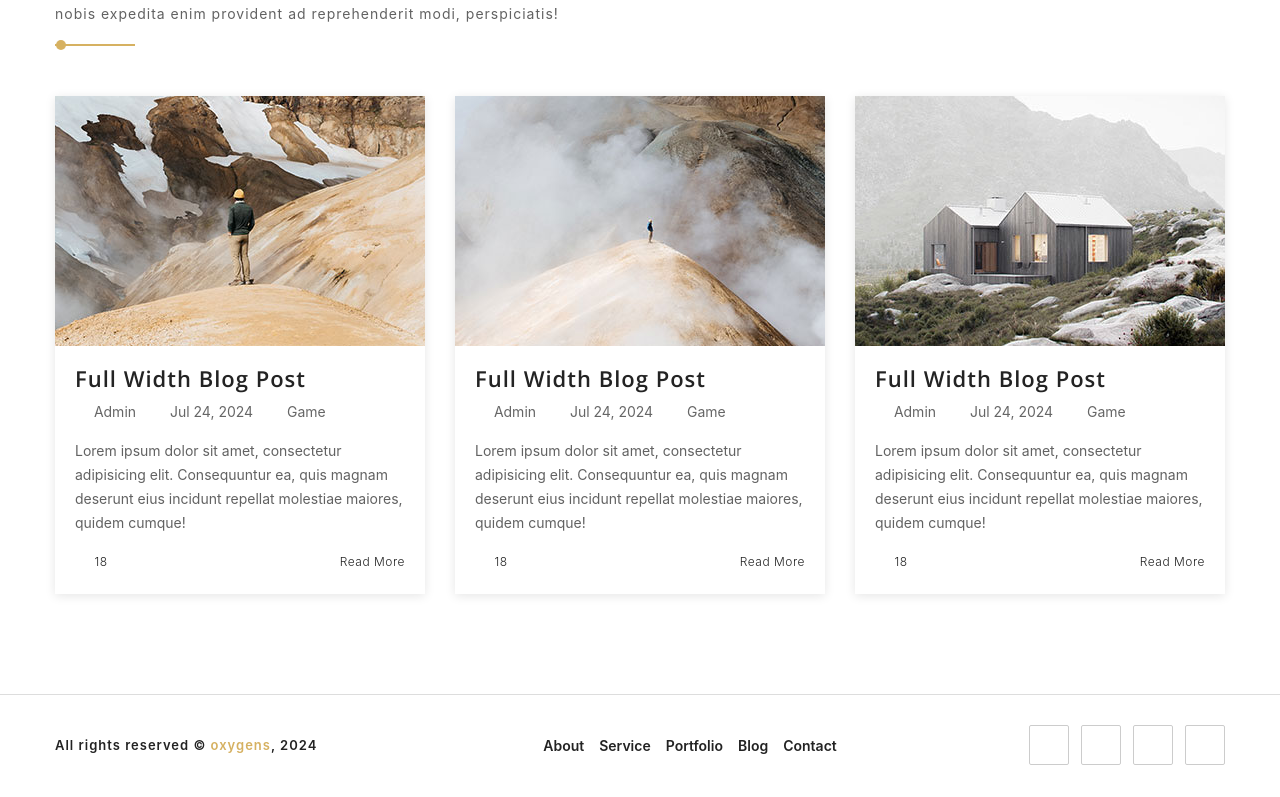
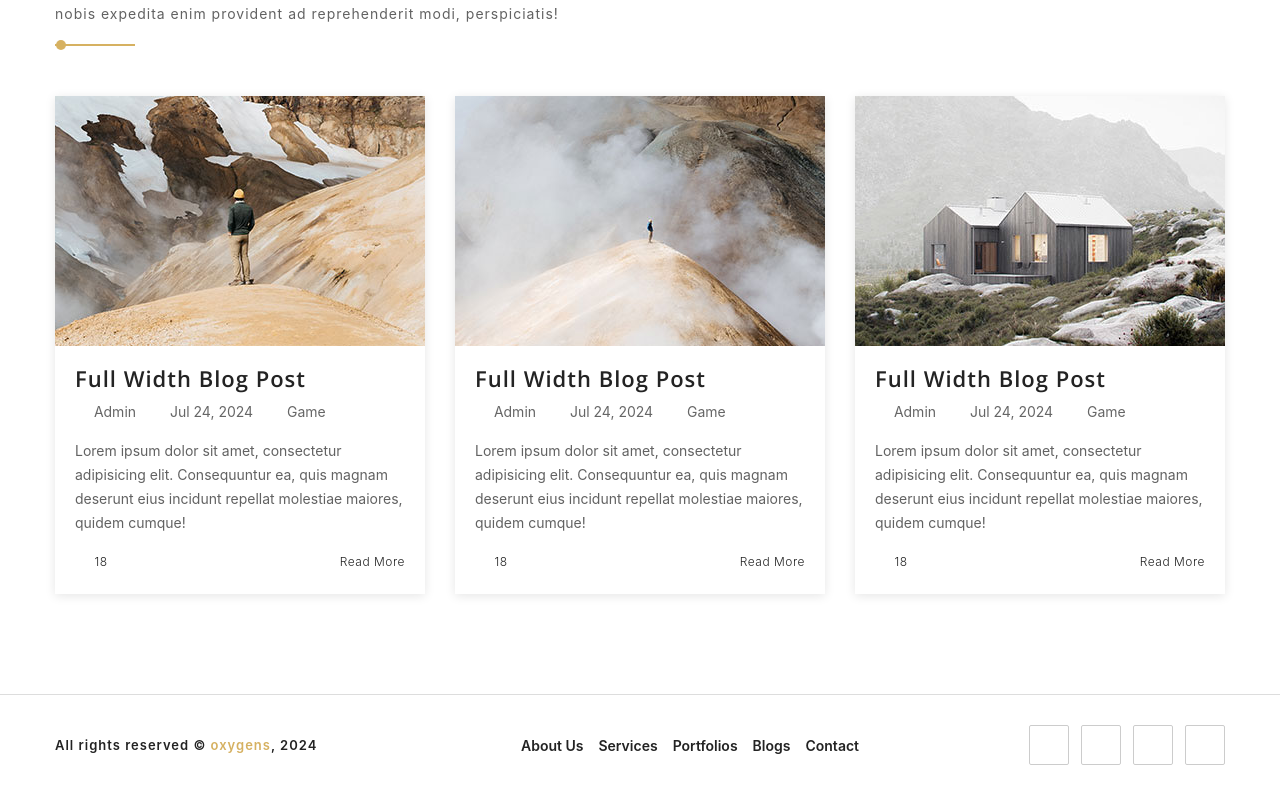
Before and after one commit to ashiqsetu/mini, a React (Create React App) app in the folder mini/: page / in a window 1280 px wide. Shown: the part 2014-2811 px from the top of the page. Built offline with nearby package versions, Linux system fonts and the light colour scheme; a web font is replaced by a local one.

Commit message:
Design update

```diff
--- a/mini/src/App.js
+++ b/mini/src/App.js
@@ -20,10 +20,10 @@ function App() {
         <Routes>
           <Route path='/' element={<Home/>} />
           <Route path='/about' element={<About/>} />
-          <Route path='/service' element={<Service/>} />
+          <Route path='/services' element={<Service/>} />
           <Route path='/portfolios' element={<Portfolios/>} />
           <Route path='/single-portfolio' element={<SinglePortfolio/>} />
-          <Route path='/blog' element={<Blog/>} />
+          <Route path='/blogs' element={<Blog/>} />
           <Route path='/single-post' element={<SinglePost/>} />
           <Route path='/contact' element={<Contact/>} />
           <Route path='*' element={<NotFound/>} />
--- a/mini/src/components/Footer.jsx
+++ b/mini/src/components/Footer.jsx
@@ -14,11 +14,11 @@ function Footer() {
                     <div className="col-lg-5 order-lg-2 col-md-7 order-md-1">
                         <div className="footer-single-widget">
                             <ul className="quick-link">
-                                <li><a href="#">About</a></li>
-                                <li><a href="#">service</a></li>
-                                <li><a href="#">portfolio</a></li>
-                                <li><a href="#">blog</a></li>
-                                <li><a href="#">contact</a></li>
+                                <li><a href="/about">About Us</a></li>
+                                <li><a href="/services">services</a></li>
+                                <li><a href="/portfolios">portfolios</a></li>
+                                <li><a href="/blogs">blogs</a></li>
+                                <li><a href="/contact">contact</a></li>
                             </ul>
                         </div>
                     </div>
--- a/mini/src/components/Header.jsx
+++ b/mini/src/components/Header.jsx
@@ -77,7 +77,7 @@ function Header() {
                     </ul>
                 </li>
                 <li><a href="/about">About</a></li>
-                <li><a href="/service">Service</a></li>
+                <li><a href="/services">Service</a></li>
                 <li className={`sub-item ${activeSubMenu === 2 ? 'open' : ''}`}>
                     <a href="#" onClick={() => toggleSubMenu(2)}>Portfolio</a>
                     <ul>
@@ -88,7 +88,7 @@ function Header() {
                 <li className={`sub-item ${activeSubMenu === 3 ? 'open' : ''}`}>
                     <a href="#" onClick={() => toggleSubMenu(3)}>Blog</a>
                     <ul>
-                        <li><a href='/blog'>Blog</a> </li>
+                        <li><a href='/blogs'>Blog</a> </li>
                         <li><a href='/single-post'>Single Post</a> </li>
                     </ul>
                 </li>
```
